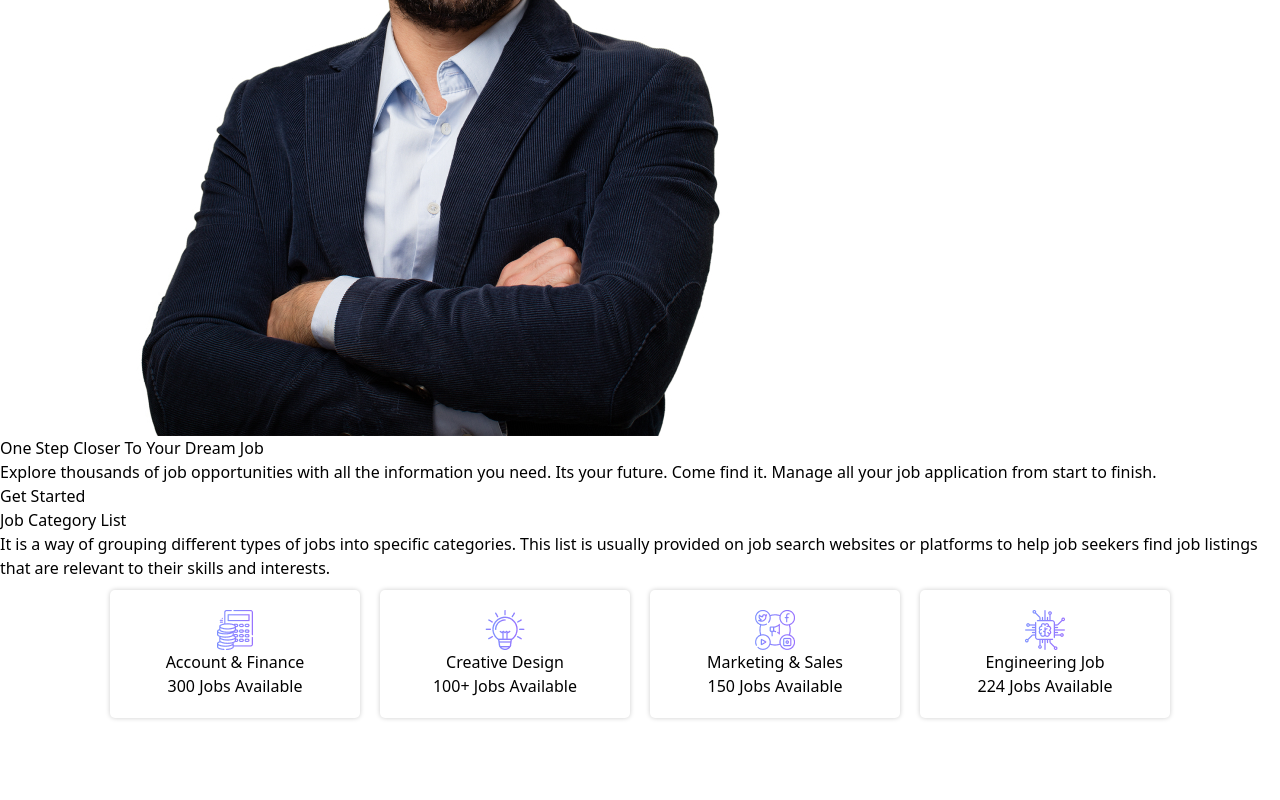
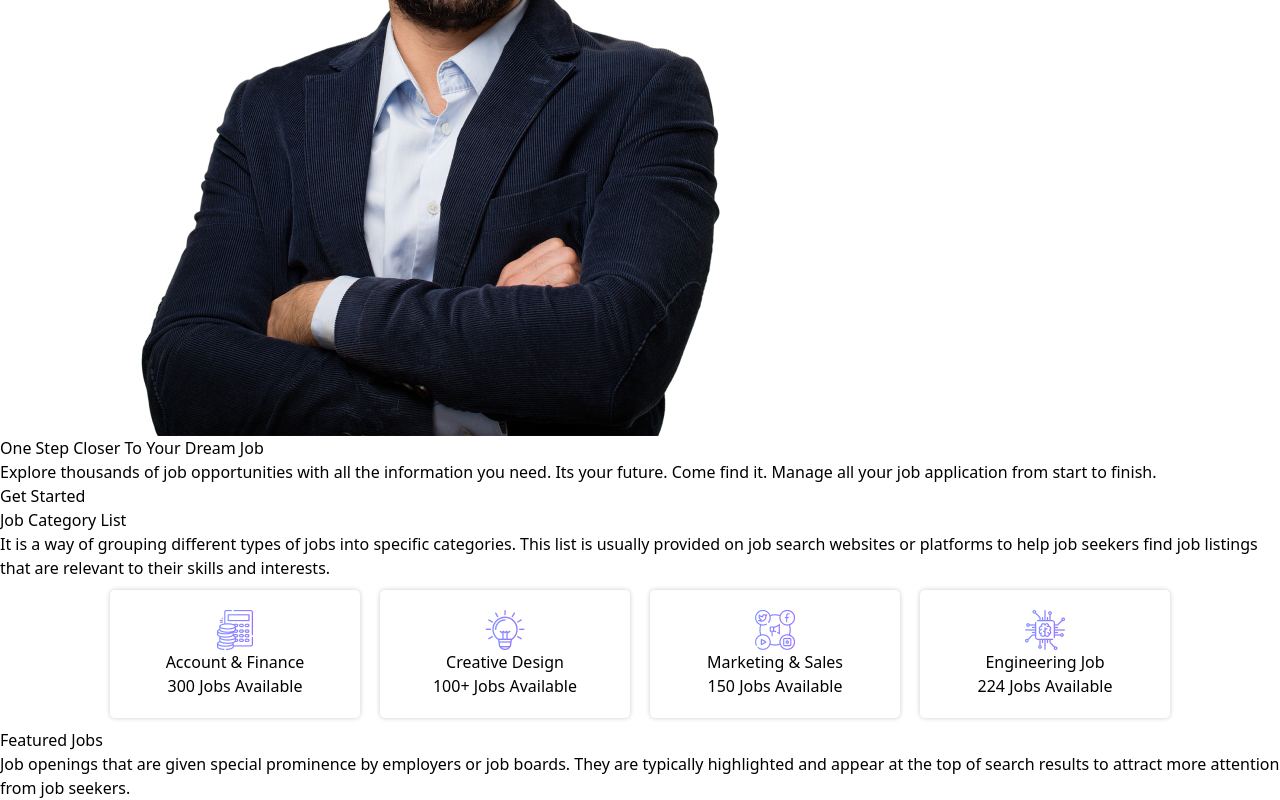
Before and after one commit to Wasey-Rahman/Job-Network, a React (Vite) app: page / in a window 1280 px wide. Shown: the part 428-1228 px from the top of the page. Before the commit the page ends 1156 px from the top, so only its background shows below. Built offline with nearby package versions, Linux system fonts and the light colour scheme.

Commit message:
Half part of Featured Jobs

```diff
--- a/src/App.jsx
+++ b/src/App.jsx
@@ -5,6 +5,7 @@ import './App.css'
 import Navbar from './components/Navbar/Navbar'
 import Header from './components/Header/Header'
 import List from './components/List/List'
+import Feature from './components/Feature/Feature'
 
 function App() {
   const [count, setCount] = useState(0)
@@ -14,6 +15,7 @@ function App() {
       <Navbar></Navbar>
       <Header></Header>
       <List></List>
+      <Feature></Feature>
       </div>
   )
 }
--- /dev/null
+++ b/src/components/Feature/Feature.jsx
@@ -0,0 +1,12 @@
+import React from 'react';
+
+const Feature = () => {
+    return (
+        <section>
+            <h1 className='text-4xl  font-bold mb-4 mt-20 text-center'>Featured Jobs</h1>
+            <p className='text-sm mb-4 text-gray-700 text-center'>Job openings that are given special prominence by employers or job boards. They are typically highlighted and appear at the top of search results to attract more attention from job seekers.</p>
+        </section>
+    );
+};
+
+export default Feature;
```
Also changed, not shown: src/components/List/List.css (+0 -9 lines).
